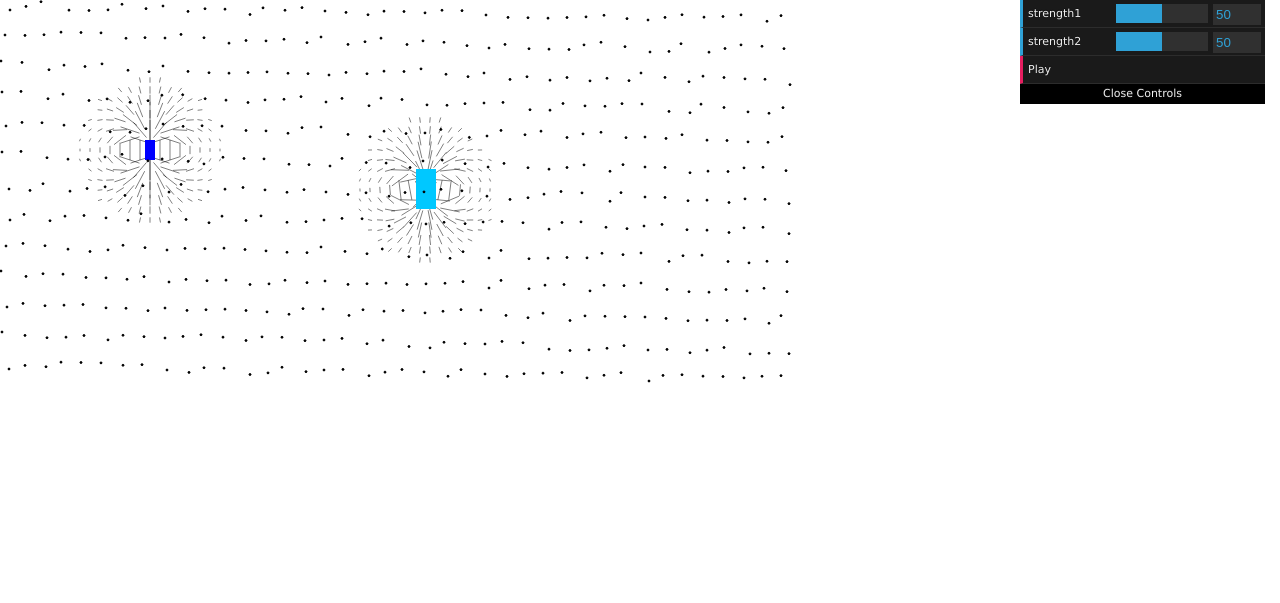
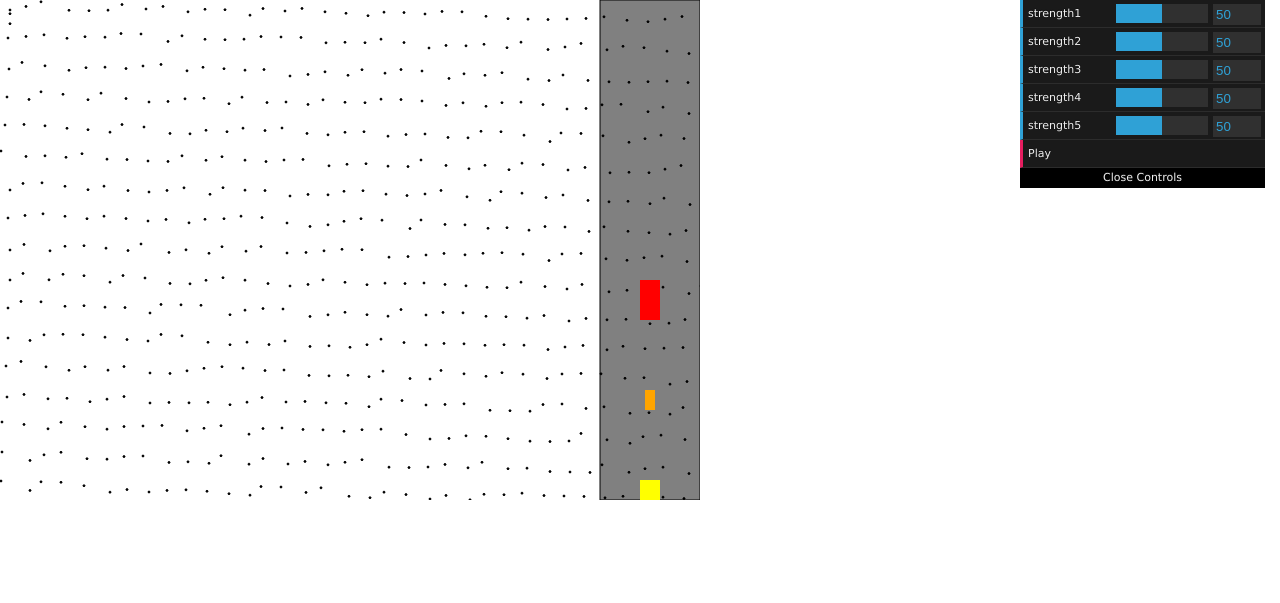
Before and after one commit to TristanCox/cs184-final-project, a plain HTML site: page starter.html in a window 1280 px wide. Drawn offline with Linux system fonts and the light colour scheme.

Commit message:
big and with side bar now :)

```diff
--- a/docs/assets/styles/magnetic.css
+++ b/docs/assets/styles/magnetic.css
@@ -23,7 +23,7 @@ header {
 }
 
 #draw-shapes{
-
+  width: 200%
 }
 
 
--- a/starter.html
+++ b/starter.html
@@ -20,8 +20,8 @@
           y += MAX_16BIT_SIGNED;
           return (x << 16) | y;
         }
-        var width = 800;
-        var height = 600;
+        var width = screen.width - 100;
+        var height = screen.height - 100;
         var the_calm_downer = 10;
 
         var particleSpeed = 0.1;
@@ -31,15 +31,18 @@
         var two = new Two(params).appendTo(elem);
 
         var stepLength = 10;
-        var magnets = new Array(2);
+        var magnets = new Array(5);
         for (var i = 0; i < magnets.length; i++) {
           magnets[i] = new Array(4);
         }
 
-        magnets[0] = [426, 189, 20, 40];
-        magnets[1] = [150, 150, 10, 20];
+        magnets[0] = [width - 50, 300, 20, 40];
+        magnets[1] = [width - 50, 400, 10, 20];
+        magnets[2] = [width - 50, 500, 20, 40];
+        magnets[3] = [width - 50, 600, 10, 20];
+        magnets[4] = [width - 50, 700, 10, 20];
 
-        var numStars = 1000;
+        var numStars = 10000;
         var starProps = new Array(numStars);
         var stars = new Array(numStars);
         var vectors = {};
@@ -66,7 +69,6 @@
             if (ox > left && ox < right && oy > up && oy < down) {
               moved = i;
                 magMoved = i;
-                console.log("magmoved: " +  magMoved);
             } else {
               console.log(ox, oy, "LRUD: ", left, right, up, down);
             }
@@ -189,16 +191,20 @@
                       star.translation.y = starProps[j][1];
                   }
               }
+          });
 
-         // }
+         //}
 
         //magMoved = -1;
 
-        });
 
 
         function render() {
             two.clear();
+
+            var bar = two.makeRectangle(width - 50, height / 2, 100, height);
+            bar.fill = 'gray';
+
             vectors = {};
             strengths[0] = controls.strength1;
             strengths[1] = controls.strength2;
@@ -207,6 +213,8 @@
                     var str = getKey(i, j);
                     var currVect = vectors[str];
                     for (var k = 0; k < magnets.length; k++) {
+                        if (magnets[k][0] > width - 100)
+                          continue;
                         var br = new Two.Vector((i - magnets[k][0])/the_calm_downer, (j - magnets[k][1])/the_calm_downer);
                         var r = br.length();
                         if (r > strengths[k] / constraint)
@@ -242,13 +250,26 @@
             // two has convenience methods to create shapes.
             var rect = two.makeRectangle(magnets[0][0], magnets[0][1], magnets[0][2], magnets[0][3]);
             var rect2 = two.makeRectangle(magnets[1][0], magnets[1][1], magnets[1][2], magnets[1][3]);
+            var rect3 = two.makeRectangle(magnets[2][0], magnets[2][1], magnets[2][2], magnets[2][3]);
+            var rect4 = two.makeRectangle(magnets[3][0], magnets[3][1], magnets[3][2], magnets[3][3]);
+            var rect5 = two.makeRectangle(magnets[4][0], magnets[4][1], magnets[4][2], magnets[4][3]);
 
             //center of rect: 218, 110
-            rect.fill = 'rgb(0, 200, 255)';
+            rect.fill = 'red';
             rect.noStroke();
 
-            rect2.fill = 'blue';
+            rect2.fill = 'orange';
             rect2.noStroke();
+
+            rect3.fill = 'yellow';
+            rect3.noStroke();
+
+            rect4.fill = 'green';
+            rect4.noStroke();
+
+            rect5.fill = 'blue';
+            rect5.noStroke();
+
 
             // Don't forget to tell two to render everything
             for (var i = 0; i < numStars; i++){
@@ -275,6 +296,12 @@
           strengths[0] = this.strength1;
           this.strength2 = 50;
           strengths[1] = this.strength2;
+          this.strength3 = 50;
+          strengths[2] = this.strength3;
+          this.strength4 = 50;
+          strengths[3] = this.strength4;
+          this.strength5 = 50;
+          strengths[4] = this.strength5;
         };
 
         var Play = { Play:function(){two.play();}};
@@ -282,6 +309,9 @@
         var gui = new dat.GUI();
         var strength1 = gui.add(controls, 'strength1', 0, 100);
         var strength2 = gui.add(controls, 'strength2', 0, 100);
+        var strength3 = gui.add(controls, 'strength3', 0, 100);
+        var strength4 = gui.add(controls, 'strength4', 0, 100);
+        var strength5 = gui.add(controls, 'strength5', 0, 100);
         var button = gui.add(Play, 'Play');
 
         render();
@@ -291,6 +321,15 @@
         strength2.onChange(
             render
             );
+        strength3.onChange(
+            render
+            );
+        strength4.onChange(
+            render
+            );
+        strength5.onChange(
+            render
+            );
 
 
     </script>
```
